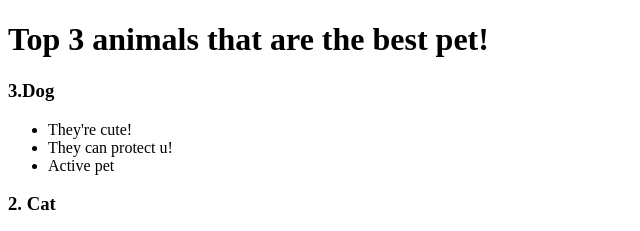
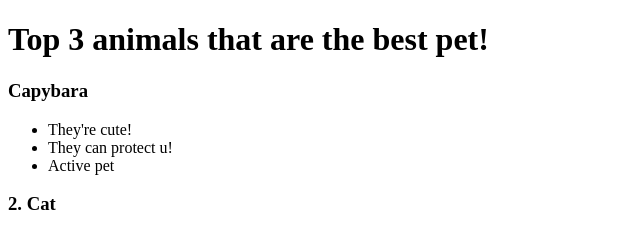
Before and after one commit to DaNoobCoder/DaNoobCoder.github.io, a plain HTML site: page index.html in a window 1280 px wide. Shown: the top 231 px of the page, 0-640 px from the left. Drawn offline with Linux system fonts and the light colour scheme.

Commit message:
change from dog to capybara

```diff
--- a/index.html
+++ b/index.html
@@ -8,7 +8,7 @@
 
     <h1>Top 3 animals that are the best pet!</h1>
 
-    <h3>3.Dog</h3>
+    <h3>Capybara</h3>
 
     <ul>
         <li>They're cute!</li>
```
